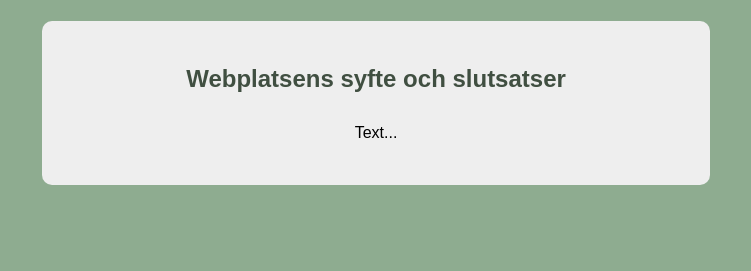
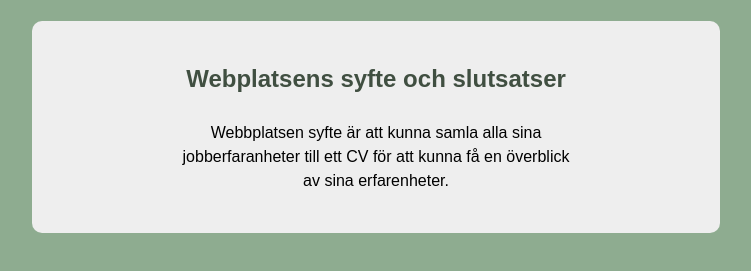
Before and after one commit to veppaan/backend2.2-vera, a website: page public/about.html in a window 1280 px wide. Shown: the part 157-428 px from the top of the page, without its empty margins (264-1015 px from the left). Drawn offline with Linux system fonts and the light colour scheme.

Commit message:
justerar about-sidans design för skärmstorlekar och lägger in text

```diff
--- a/public/about.html
+++ b/public/about.html
@@ -16,9 +16,9 @@
         </nav>
         </header>
         <div class="all">
-        <section>
+        <section id="about-text">
             <h2>Webplatsens syfte och slutsatser</h2>
-            <p>Text...</p>
+            <p>Webbplatsen syfte är att kunna samla alla sina jobberfaranheter till ett CV för att kunna få en överblick av sina erfarenheter.</p>
         </section>
         <script src="../main.js"></script>
         </div>
--- a/public/styles.css
+++ b/public/styles.css
@@ -24,12 +24,18 @@ body{
         padding: 0em 8em;
         margin: 1em;
     }
+    #about-text{
+        width: 25em;
+    }
 }
 @media screen and (max-width: 799px){
     form{
         width: 9em;
         padding: 0em 1em;
         margin: 1em;
+    }
+    #about-text{
+        width: 11em;
     }
 }
 
@@ -95,3 +101,6 @@ section{
     justify-content: center;
     padding: 0;
 }
+#about-text p{
+    max-width: 50ch;
+}
```
